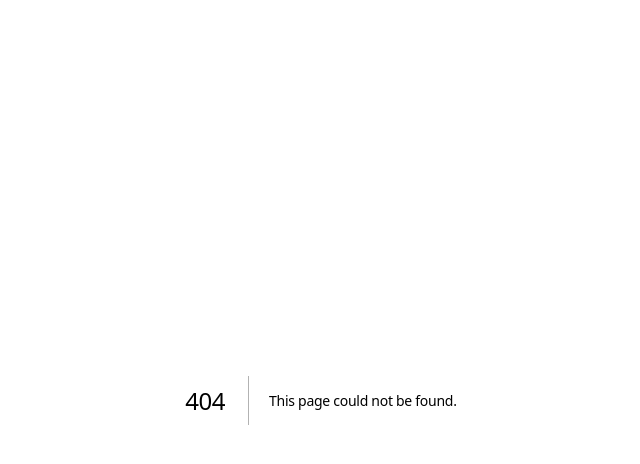
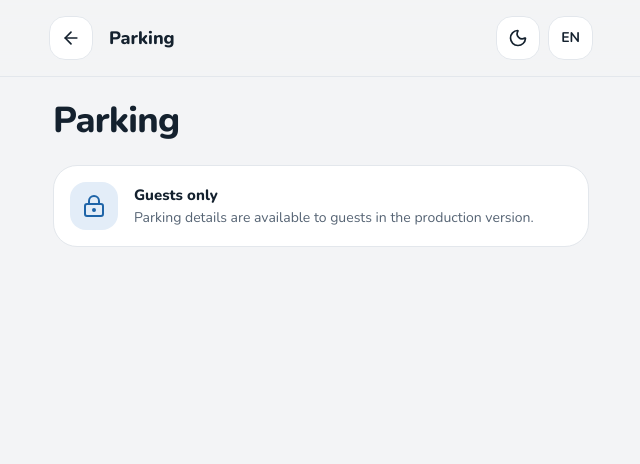
Before and after one commit to jcelic/apartment-guest-guide-v2, a Next.js app: page /parking in a window 1280 px wide. Before the commit this address had no page. Shown: the top 464 px of the page, without its empty margins (319-959 px from the left). Built offline with nearby package versions, Linux system fonts and the light colour scheme.

Commit message:
feat: add parking page

```diff
--- /dev/null
+++ b/src/app/parking/page.tsx
@@ -0,0 +1,34 @@
+import type { Metadata } from 'next';
+import { LockKeyhole } from 'lucide-react';
+import PageHeader from '@/components/PageHeader';
+
+export const metadata: Metadata = {
+  title: 'Parking',
+};
+
+const ParkingPage = () => {
+  return (
+    <>
+      <PageHeader title="Parking" />
+
+      <main className="mx-auto w-full max-w-xl flex-1 px-5 pt-6 pb-10">
+        <h1 className="text-4xl font-extrabold">Parking</h1>
+
+        <div className="mt-6 flex items-center gap-4 rounded-3xl border border-line bg-surface p-4">
+          <span className="flex size-12 shrink-0 items-center justify-center rounded-2xl bg-accent-soft text-accent [&_svg]:size-6">
+            <LockKeyhole />
+          </span>
+
+          <div>
+            <p className="font-extrabold">Guests only</p>
+            <p className="mt-0.5 text-sm text-muted">
+              Parking details are available to guests in the production version.
+            </p>
+          </div>
+        </div>
+      </main>
+    </>
+  );
+};
+
+export default ParkingPage;
--- /dev/null
+++ b/src/components/PhotoButton.tsx
@@ -0,0 +1,52 @@
+'use client';
+
+import { useState } from 'react';
+import Image from 'next/image';
+import Lightbox, { type Photo } from './Lightbox';
+
+type PhotoButtonProps = {
+  photos: Photo[];
+  index: number;
+  sizes: string;
+  className?: string;
+};
+
+const PhotoButton = ({
+  photos,
+  index,
+  sizes,
+  className = '',
+}: PhotoButtonProps) => {
+  const [openIndex, setOpenIndex] = useState<number | null>(null);
+  const photo = photos[index];
+
+  return (
+    <>
+      <button
+        type="button"
+        onClick={() => setOpenIndex(index)}
+        aria-label={`Open photo: ${photo.caption}`}
+        className={`group relative block cursor-pointer overflow-hidden bg-line focus-visible:outline-2 focus-visible:outline-offset-2 focus-visible:outline-accent ${className}`}
+      >
+        <Image
+          src={photo.src}
+          alt=""
+          fill
+          placeholder="blur"
+          sizes={sizes}
+          className="object-cover transition-transform duration-200 group-hover:scale-105"
+        />
+      </button>
+
+      {openIndex !== null && (
+        <Lightbox
+          photos={photos}
+          initialIndex={openIndex}
+          onClose={() => setOpenIndex(null)}
+        />
+      )}
+    </>
+  );
+};
+
+export default PhotoButton;
```
